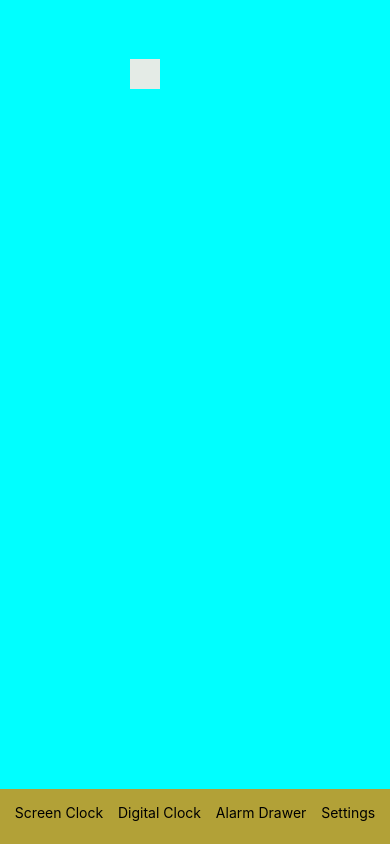
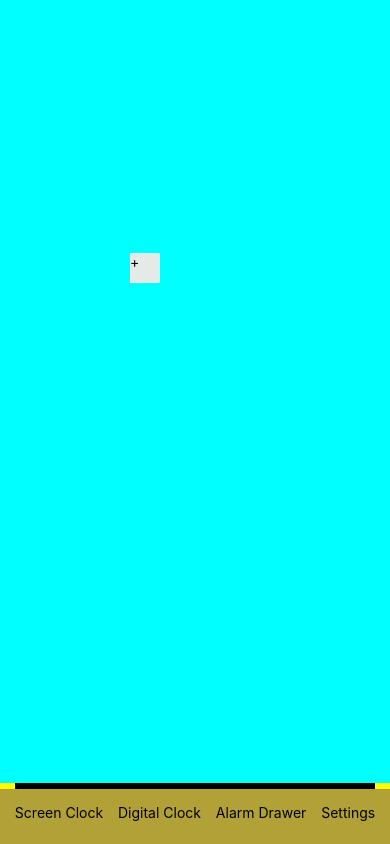
Before and after one commit to ramizackaryshamir/Alarmist_app-pre-new-arch, a React Native app: screen /Home in a window 390 px wide. Built offline with nearby package versions, Linux system fonts and the light colour scheme.

Commit message:
create Alarm component

```diff
--- /dev/null
+++ b/src/components/Alarm.jsx
@@ -0,0 +1,17 @@
+import React from 'react';
+import {View, Text, TouchableHighlight} from 'react-native';
+import {useStyles} from '../hooks/useStyles';
+
+const Alarm = ({alarmTime, alarmName, alarmRepeat}) => {
+  const styles = useStyles();
+
+  return (
+    <View style={styles.alarmContainer}>
+      <Text>{alarmTime}</Text>
+      <Text>{alarmName}</Text>
+      <Text>{alarmRepeat}</Text>
+    </View>
+  );
+};
+
+export default Alarm;
--- a/src/hooks/useStyles.ts
+++ b/src/hooks/useStyles.ts
@@ -16,11 +16,28 @@ export const useStyles = () => {
     },
     homeScreenAddAlarmButton: {
       position: 'absolute',
-      bottom: 700,
+      bottom: 500,
       left: 130,
       width: 30,
       height: 30,
       backgroundColor: '#E4EBE6',
+    },
+    alarmsContainer: {
+      flexDirection: 'column',
+      //justifyContent: 'center',
+      alignItems: 'center',
+
+      backgroundColor: 'yellow',
+    },
+    alarmContainer: {
+      flexDirection: 'row',
+      flexWrap: 'wrap',
+      justifyContent: 'flex-start',
+      //alignItems: 'center',
+      width: width - 30,
+      borderColor: 'black',
+      borderWidth: 3,
+      backgroundColor: 'purple',
     },
     digitalClockScreenContainer: {
       flex: 1,
--- a/src/screens/HomeScreen.tsx
+++ b/src/screens/HomeScreen.tsx
@@ -1,8 +1,8 @@
 import React, {useState, useEffect} from 'react';
-import {View, TouchableOpacity, Text} from 'react-native';
+import {View, TouchableOpacity, Text, FlatList} from 'react-native';
 import Menu from '../components/Menu';
 import {useStyles} from '../hooks/useStyles';
-
+import Alarm from '../components/Alarm';
 interface NewAlarm {
   time: string;
   repeat: Array<string>;
@@ -38,6 +38,7 @@ const HomeScreen = ({navigation, route}) => {
   console.log('newAlarm.isSnoozed:', newAlarm.isSnoozed);
   console.groupEnd();
 
+  //const getItemCount = (_data: unknown) => 50;
   return (
     <>
       <View style={styles.homeScreenContainer}>
@@ -45,6 +46,7 @@ const HomeScreen = ({navigation, route}) => {
         {/*//*/}
         {/*//*/}
         {/*TODO This Button Goes Forward*/}
+
         <TouchableOpacity
           style={styles.homeScreenAddAlarmButton}
           onPress={() => {
@@ -60,20 +62,37 @@ const HomeScreen = ({navigation, route}) => {
               },
             });
           }}
-        />
-        {alarms.map((alarm) => {
-          return (
-            <View>
-              <Text>{alarm.time}</Text>
-              <Text>{alarm.name}</Text>
-              <Text>{alarm.repeat}</Text>
-            </View>
-          );
-        })}
+        >
+          <Text>+</Text>
+        </TouchableOpacity>
+
         {/*//*/}
         {/*//*/}
         {/*//*/}
       </View>
+      <View style={styles.alarmsContainer}>
+        {alarms.map((alarm) => {
+          return (
+            <Alarm
+              alarmName={alarm.name}
+              alarmTime={alarm.time}
+              alarmRepeat={alarm.repeat}
+            />
+          );
+        })}
+      </View>
+      {/*<View style={styles.alarmsContainer}>
+        <FlatList
+          data={alarms}
+          renderItem={(alarm) => (
+            <Alarm
+              alarmName={alarm.name}
+              alarmTime={{alarmTime: alarm.time}}
+              alarmRepeat={{alarmRepeat: alarm.repeat}}
+            />
+          )}
+        />
+      </View>*/}
       <Menu navigation={navigation} />
     </>
   );
```
